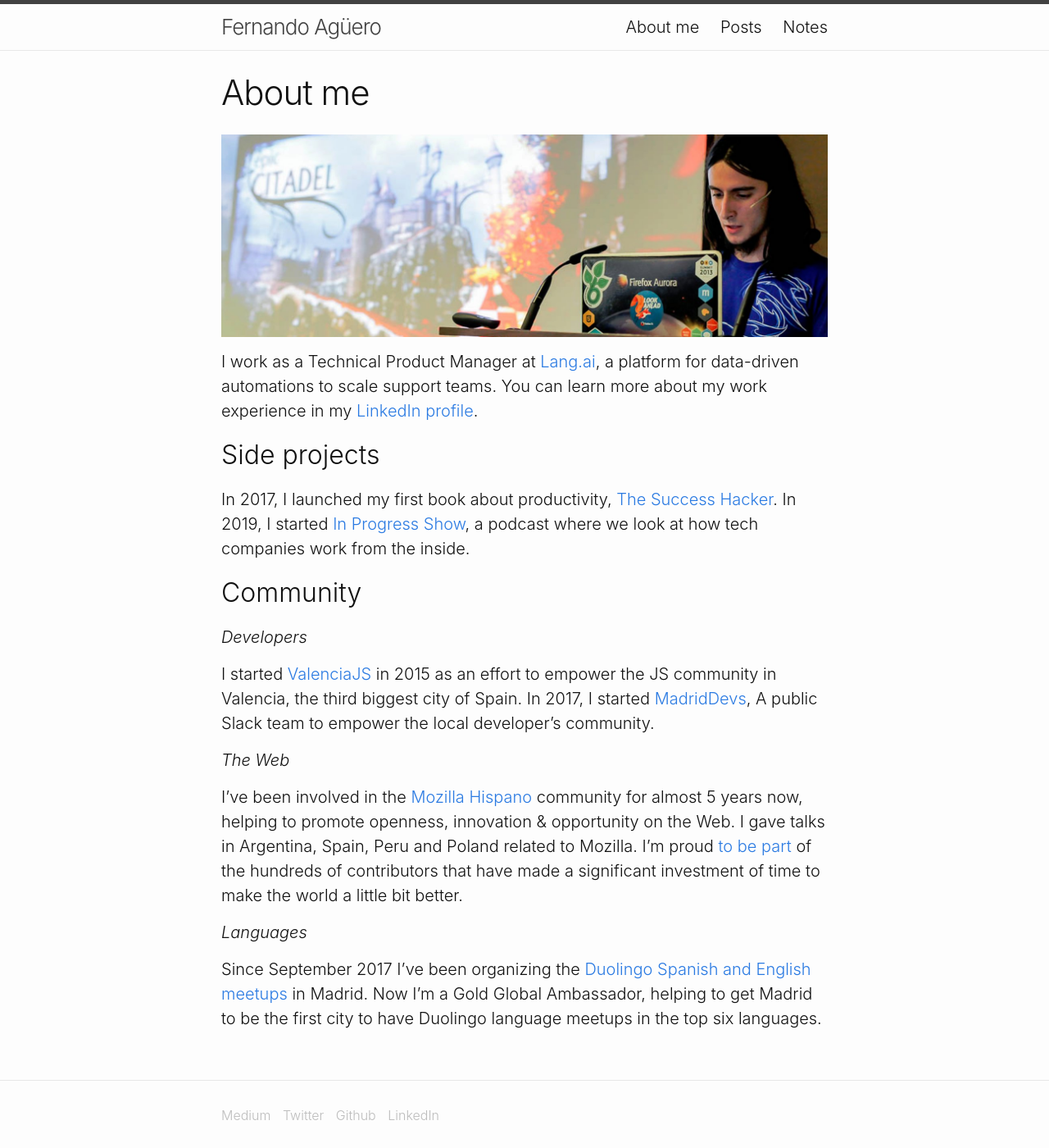
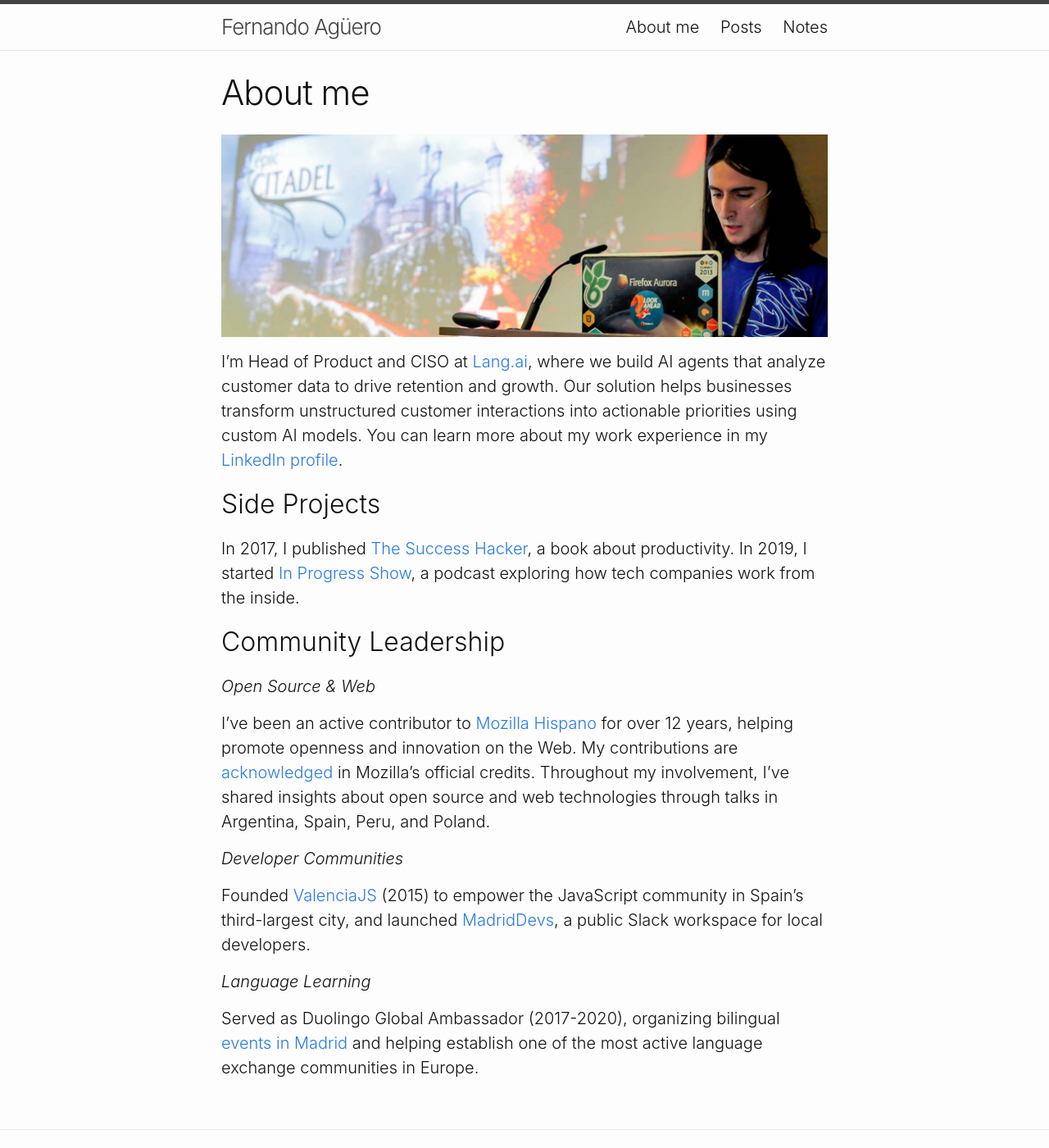
Before and after one commit to fjaguero/site, a Jekyll site: the page built from about.markdown, in a window 1280 px wide and 1400 px high. Shown: the whole window at 82% size. Built offline with Jekyll 4.4.1, drawn with Linux system fonts in a browser that asks for light colours.

Commit message:
Update about.markdown

```diff
--- a/about.markdown
+++ b/about.markdown
@@ -1,26 +1,26 @@
 ---
 title: About me
-date: 2018-04-14 21:19:00 Z
+date: 2024-12-24
 ---
 
 ![banner.jpg](/uploads/banner.jpg)
 
-I work as a Technical Product Manager at [Lang.ai](https://lang.ai), a platform for data-driven automations to scale support teams. You can learn more about my work experience in my [LinkedIn profile](https://www.linkedin.com/in/fjaguero/).
+I'm Head of Product and CISO at [Lang.ai](https://lang.ai), where we build AI agents that analyze customer data to drive retention and growth. Our solution helps businesses transform unstructured customer interactions into actionable priorities using custom AI models. You can learn more about my work experience in my [LinkedIn profile](https://www.linkedin.com/in/fjaguero/).
 
-## Side projects
+## Side Projects
 
-In 2017, I launched my first book about productivity, [The Success Hacker](https://thesuccesshacker.es/). In 2019, I started [In Progress Show](http://inprogressshow.com), a podcast where we look at how tech companies work from the inside.
+In 2017, I published [The Success Hacker](https://thesuccesshacker.es/), a book about productivity. In 2019, I started [In Progress Show](http://inprogressshow.com), a podcast exploring how tech companies work from the inside.
 
-## Community
+## Community Leadership
 
-_Developers_
+_Open Source & Web_
 
-I started [ValenciaJS](https://medium.com/the-web-is-the-platform/introducing-valenciajs-1a73d39a9c94) in 2015 as an effort to empower the JS community in Valencia, the third biggest city of Spain. In 2017, I started [MadridDevs](https://medium.com/@fjaguero/introducing-madrid-devs-2712c6c38e3c), A public Slack team to empower the local developer’s community.
+I've been an active contributor to [Mozilla Hispano](https://www.mozilla-hispano.org/documentacion/Usuario:Fjaguero) for over 12 years, helping promote openness and innovation on the Web. My contributions are [acknowledged](https://www.mozilla.org/credits/) in Mozilla's official credits. Throughout my involvement, I've shared insights about open source and web technologies through talks in Argentina, Spain, Peru, and Poland.
 
-_The Web_
+_Developer Communities_
 
-I’ve been involved in the [Mozilla Hispano](https://www.mozilla-hispano.org/documentacion/Usuario:Fjaguero) community for almost 5 years now, helping to promote openness, innovation & opportunity on the Web. I gave talks in Argentina, Spain, Peru and Poland related to Mozilla. I'm proud [to be part](https://www.mozilla.org/credits/) of the hundreds of contributors that have made a significant investment of time to make the world a little bit better.
+Founded [ValenciaJS](https://medium.com/the-web-is-the-platform/introducing-valenciajs-1a73d39a9c94) (2015) to empower the JavaScript community in Spain's third-largest city, and launched [MadridDevs](https://medium.com/@fjaguero/introducing-madrid-devs-2712c6c38e3c), a public Slack workspace for local developers.
 
-_Languages_
+_Language Learning_
 
-Since September 2017 I've been organizing the [Duolingo Spanish and English meetups](http://events.duolingo.com/madrid/) in Madrid. Now I'm a Gold Global Ambassador, helping to get Madrid to be the first city to have Duolingo language meetups in the top six languages.
+Served as Duolingo Global Ambassador (2017-2020), organizing bilingual [events in Madrid](http://events.duolingo.com/madrid/) and helping establish one of the most active language exchange communities in Europe.
```
